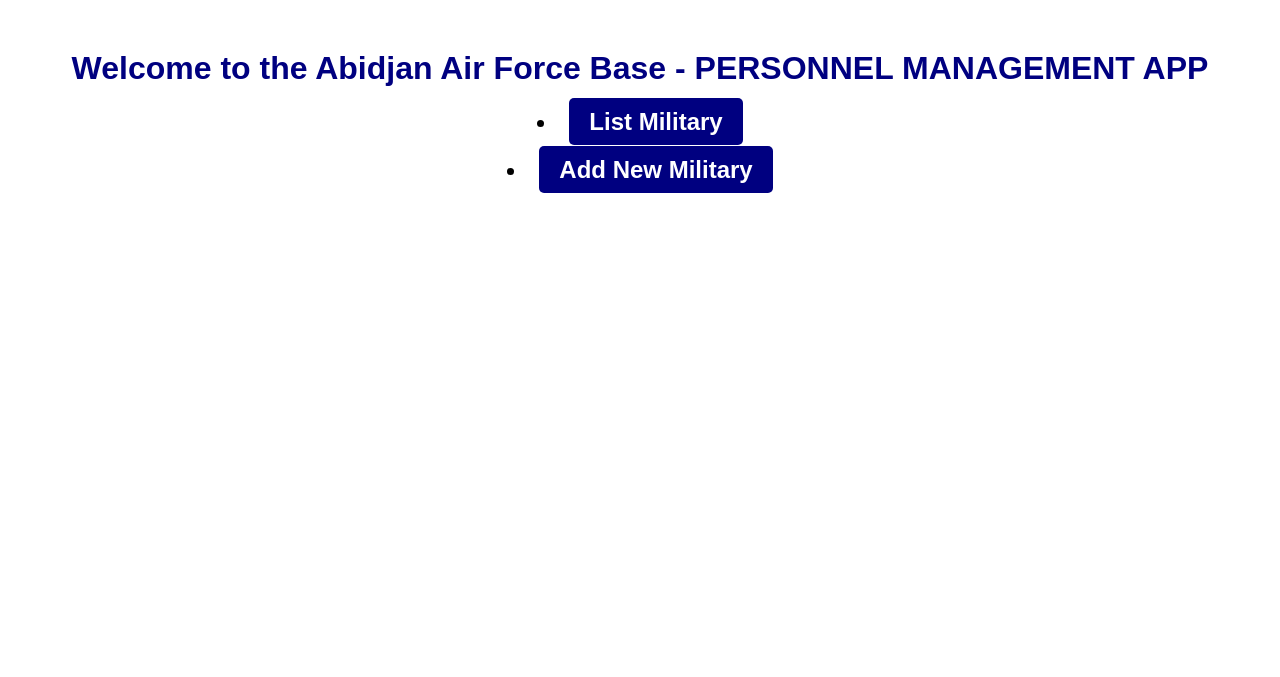
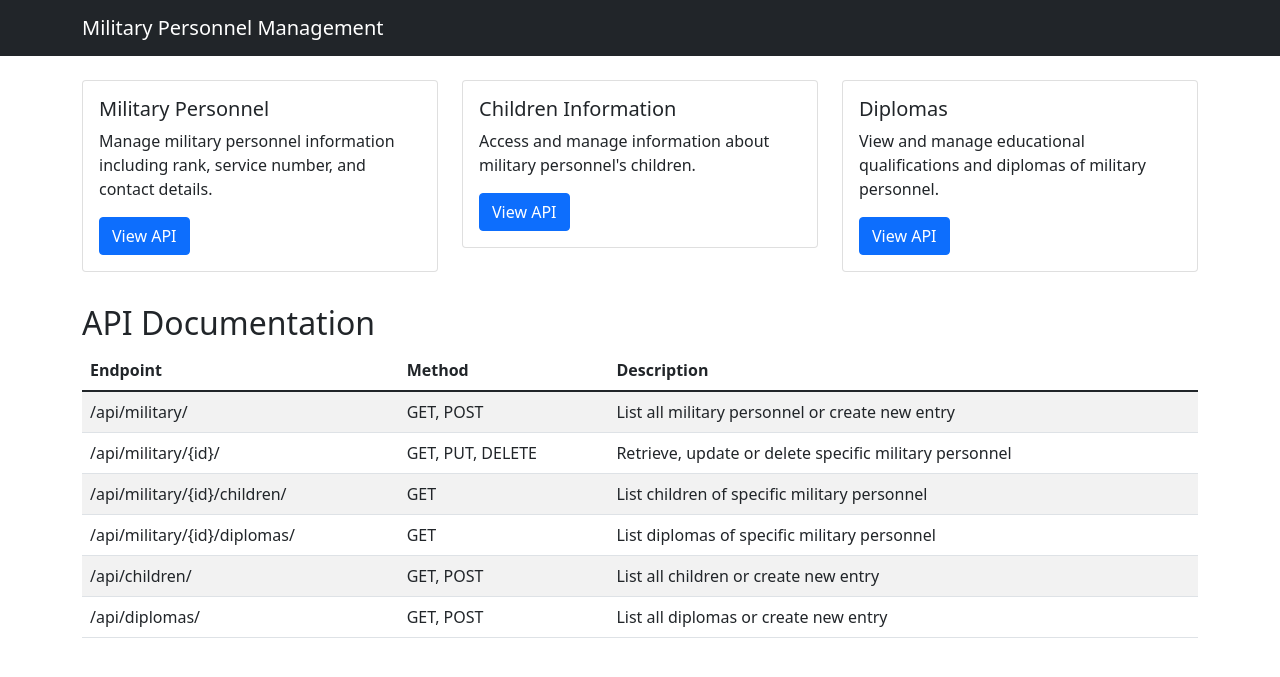
Before and after one commit to joel5065/capstone_project, a Django app: page /home/ in a window 1280 px wide. Shown: the top 677 px of the page. Run offline with Django 5.2, Linux system fonts and the light colour scheme; a user stored in the database is signed in.

Commit message:
creation of a home page to handle each endpoints and I 'm still thinking to implement some views aside from endpoint + change in urls also to come back to the previous url to view API endpoints

```diff
--- a/personel_management/management_api/templates/management_api/home.html
+++ b/personel_management/management_api/templates/management_api/home.html
@@ -1,36 +1,108 @@
 <!DOCTYPE html>
-<html lang="fr">
+<html lang="en">
 <head>
     <meta charset="UTF-8">
     <meta name="viewport" content="width=device-width, initial-scale=1.0">
-    <title>Welcome to the Abidjan Air Force Base - PERSONNEL MANAGEMENT APP</title>
+    <title>Military Personnel Management App</title>
+    <link href="https://cdn.jsdelivr.net/npm/bootstrap@5.1.3/dist/css/bootstrap.min.css" rel="stylesheet">
     <style>
-        body {
-            font-family: Arial, sans-serif;
-            text-align: center;
-            margin: 50px;
+        .card {
+            transition: transform 0.2s;
         }
-        h1 {
-            color: navy;
+        .card:hover {
+            transform: translateY(-5px);
         }
-        a {
-            text-decoration: none;
-            color: white;
-            background-color: navy;
-            padding: 10px 20px;
-            border-radius: 5px;
-        }
-        a:hover {
-            background-color: darkblue;
+        .api-section {
+            margin-top: 2rem;
         }
     </style>
 </head>
 <body>
-    <h1> Welcome to the Abidjan Air Force Base - PERSONNEL MANAGEMENT APP</h1>
+    <nav class="navbar navbar-expand-lg navbar-dark bg-dark">
+        <div class="container">
+            <a class="navbar-brand" href="#">Military Personnel Management</a>
+        </div>
+    </nav>
 
-         <h2> <li><a href="{% url 'military-list' %}">List Military</a></li></h2>
-        <h2><li><a href="{% url 'military-create' %}">Add New Military</a></li></h2>
+    <div class="container mt-4">
+        <div class="row">
+            <div class="col-md-4">
+                <div class="card">
+                    <div class="card-body">
+                        <h5 class="card-title">Military Personnel</h5>
+                        <p class="card-text">Manage military personnel information including rank, service number, and contact details.</p>
+                        <a href="/api/military/" class="btn btn-primary">View API</a>
+                    </div>
+                </div>
+            </div>
+            <div class="col-md-4">
+                <div class="card">
+                    <div class="card-body">
+                        <h5 class="card-title">Children Information</h5>
+                        <p class="card-text">Access and manage information about military personnel's children.</p>
+                        <a href="/api/children/" class="btn btn-primary">View API</a>
+                    </div>
+                </div>
+            </div>
+            <div class="col-md-4">
+                <div class="card">
+                    <div class="card-body">
+                        <h5 class="card-title">Diplomas</h5>
+                        <p class="card-text">View and manage educational qualifications and diplomas of military personnel.</p>
+                        <a href="/api/diplomas/" class="btn btn-primary">View API</a>
+                    </div>
+                </div>
+            </div>
+        </div>
 
+        <div class="api-section">
+            <h2>API Documentation</h2>
+            <div class="table-responsive">
+                <table class="table table-striped">
+                    <thead>
+                        <tr>
+                            <th>Endpoint</th>
+                            <th>Method</th>
+                            <th>Description</th>
+                        </tr>
+                    </thead>
+                    <tbody>
+                        <tr>
+                            <td>/api/military/</td>
+                            <td>GET, POST</td>
+                            <td>List all military personnel or create new entry</td>
+                        </tr>
+                        <tr>
+                            <td>/api/military/{id}/</td>
+                            <td>GET, PUT, DELETE</td>
+                            <td>Retrieve, update or delete specific military personnel</td>
+                        </tr>
+                        <tr>
+                            <td>/api/military/{id}/children/</td>
+                            <td>GET</td>
+                            <td>List children of specific military personnel</td>
+                        </tr>
+                        <tr>
+                            <td>/api/military/{id}/diplomas/</td>
+                            <td>GET</td>
+                            <td>List diplomas of specific military personnel</td>
+                        </tr>
+                        <tr>
+                            <td>/api/children/</td>
+                            <td>GET, POST</td>
+                            <td>List all children or create new entry</td>
+                        </tr>
+                        <tr>
+                            <td>/api/diplomas/</td>
+                            <td>GET, POST</td>
+                            <td>List all diplomas or create new entry</td>
+                        </tr>
+                    </tbody>
+                </table>
+            </div>
+        </div>
+    </div>
 
+    <script src="https://cdn.jsdelivr.net/npm/bootstrap@5.1.3/dist/js/bootstrap.bundle.min.js"></script>
 </body>
 </html>
--- a/personel_management/management_api/urls.py
+++ b/personel_management/management_api/urls.py
@@ -1,19 +1,20 @@
 from django.urls import path, include
-from .views import MilitaryListView, MilitaryCreateView, MilitaryDetailView, MilitaryDeleteView, MilitaryUpdateView
+from rest_framework.routers import DefaultRouter
 from rest_framework.authtoken.views import obtain_auth_token
 from django.contrib.auth import views as auth_views
-from .views import home, register
+from .views import home, register, logout_view, MilitaryViewSet, DiplomaViewSet, ChildrenViewSet
 
+router = DefaultRouter()
+router.register(r'military', MilitaryViewSet)
+router.register(r'children', ChildrenViewSet)
+router.register(r'diplomas', DiplomaViewSet)
 
 urlpatterns = [
     path('register/', register, name='register'),
     path('', auth_views.LoginView.as_view(template_name='management_api/login.html'), name='login'),
-    path('logout/', auth_views.LogoutView.as_view(template_name='management_api/logout.html'), name='logout'),
+    path('logout/', logout_view, name='logout'),
     path('api-token-auth/', obtain_auth_token, name='api_token_auth'),
+    path('api/', include(router.urls)),
     path('home/', home, name='home'),
-    path('military/', MilitaryListView.as_view(), name='military-list'),
-    path('military/<int:pk>/', MilitaryDetailView.as_view(), name='military-detail'),
-    path('military/create/', MilitaryCreateView.as_view(), name='military-create'),
-    path('military/update/<int:pk>', MilitaryUpdateView.as_view(), name='military-update'),
-    path('military/delete/<int:pk>', MilitaryDeleteView.as_view(), name='military-delete'),
+
 ]
--- a/personel_management/management_api/views.py
+++ b/personel_management/management_api/views.py
@@ -1,10 +1,13 @@
 from django.shortcuts import render, redirect
 from rest_framework.permissions import IsAuthenticatedOrReadOnly, IsAuthenticated
-from rest_framework import generics, filters
+from rest_framework import viewsets, filters
+from rest_framework.decorators import action
+from rest_framework.response import Response
 from django_filters import rest_framework as filter
 from .serializers import MilitarySerializer, DiplomaSerializer, ChildrenSerializer
 from .models import Military, Diploma, Children
 from .forms import CustomUserCreationForm
+from django.contrib.auth import logout
 from django.contrib.auth.decorators import login_required
 # Create your views here.
 def register(request):
@@ -22,52 +25,46 @@ def register(request):
 def home(request):
     return render(request, 'management_api/home.html')
 
+
+def logout_view(request):
+    logout(request)
+    return redirect('login')
+
+
 class MilitaryFilter(filter.FilterSet):
-    title = filter.CharFilter(lookup_expr='icontains')
-    author = filter.CharFilter(lookup_expr='icontains')
-    registration = filter.NumberFilter(field_name='registration_number', lookup_expr='icontains')
+    first_name = filter.CharFilter(lookup_expr='icontains')
+    rank = filter.CharFilter(lookup_expr='icontains')
+    service_number = filter.CharFilter(lookup_expr='icontains')
 
 
     class Meta:
         model = Military
-        fields = ['name', 'rank', 'registration_number']
+        fields = ['first_name', 'rank', 'service_number']
 
-class MilitaryListView(generics.ListAPIView):
+class MilitaryViewSet(viewsets.ModelViewSet):
     queryset = Military.objects.all()
     serializer_class = MilitarySerializer
-    permission_classes = [IsAuthenticatedOrReadOnly]
-    filter_backends = [filter.DjangoFilterBackend]
-    filterset_class = MilitaryFilter
-    filter_backends = [filters.SearchFilter]
-    search_fields = ['name', 'rank', 'registration_number']
 
-class MilitaryDetailView(generics.RetrieveAPIView):
-    queryset = Military.objects.all()
-    serializer_class = MilitarySerializer
-    permission_classes = [IsAuthenticatedOrReadOnly]
-    filter_backends = [filters.OrderingFilter]
-    ordering_fields = ['rank', 'name', 'function']
+    @action(detail=True, methods= ['get'])
+    def children(self, request, pk=None):
+        military = self.get_object()
+        children = military.children.all()
+        serializer = ChildrenSerializer(children, many=True)
+        return Response(serializer.data)
 
-class MilitaryCreateView(generics.CreateAPIView):
-    queryset = Military.objects.all()
-    serializer_class = MilitarySerializer
-    permission_classes = [IsAuthenticated]
+    @action(detail=True, methods=['get'])
+    def diplomas(self, request, pk=None):
+        military = self.get_object()
+        diplomas = military.diplomas.all()
+        serializer = DiplomaSerializer(diplomas, many=True)
+        return Response(serializer.data)
 
+class ChildrenViewSet(viewsets.ModelViewSet):
+    queryset = Children.objects.all()
+    serializer_class = ChildrenSerializer
 
-    def perform_create(self, serializer):
-        # On peut implementer des modifs sur la vue ici
-        serializer.save()
+class DiplomaViewSet(viewsets.ModelViewSet):
+    queryset = Diploma.objects.all()
+    serializer_class = DiplomaSerializer
 
-class MilitaryUpdateView(generics.UpdateAPIView):
-    queryset = Military.objects.all()
-    serializer_class = MilitarySerializer
-    permission_classes = [IsAuthenticated]
-
-    def perform_update(self, serializer):
-        # On peut implementer des modifs sur la vue ici
-        serializer.save()
-
-class MilitaryDeleteView(generics.DestroyAPIView):
-    queryset = Military.objects.all()
-    serializer_class = MilitarySerializer
-    permission_classes = [IsAuthenticated]
+##################################################################
--- a/personel_management/personel_management/settings.py
+++ b/personel_management/personel_management/settings.py
@@ -41,7 +41,7 @@ DEBUG = True
 ALLOWED_HOSTS = []
 
 LOGIN_REDIRECT_URL = 'home'
-#LOGOUT_REDIRECT_URL = 'login'
+LOGOUT_REDIRECT_URL = 'login'
 
 REST_FRAMEWORK = {
     'DEFAULT_AUTHENTICATION_CLASSES': (
```
Also changed, not shown: personel_management/management_api/forms.py (+12 -0 lines), personel_management/management_api/models.py (+34 -18 lines), personel_management/management_api/serializers.py (+7 -4 lines), personel_management/management_api/templates/management_api/base.html (+37 -20 lines), personel_management/management_api/templates/management_api/login.html (+25 -10 lines), personel_management/db.sqlite3, personel_management/management_api/migrations/0001_initial.py, personel_management/management_api/templates/management_api/military_detail_list.html (added), personel_management/management_api/templates/management_api/military_list.html (added).
